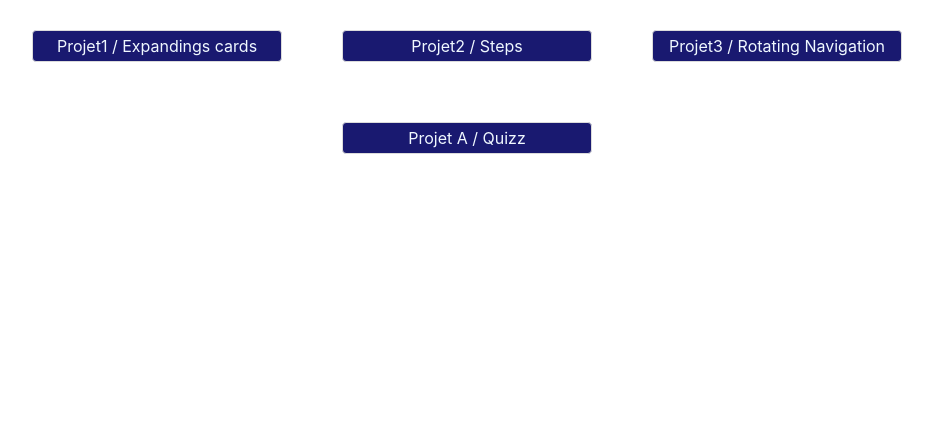
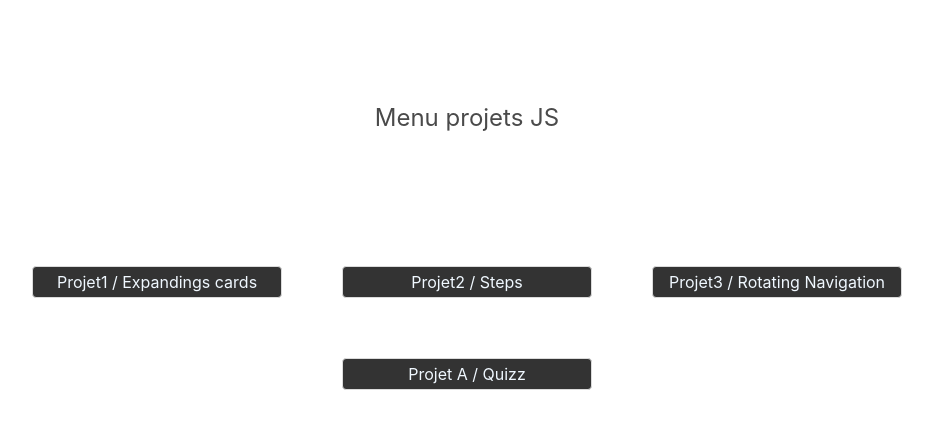
Before and after one commit to raphael56/50projetsJS, a plain HTML site: page index.html in a window 1280 px wide. Shown: the whole page, without its empty margins (173-1106 px from the left). Drawn offline with nearby package versions, Linux system fonts and the light colour scheme.

Commit message:
update menu

```diff
--- a/index.html
+++ b/index.html
@@ -9,7 +9,8 @@
     <link rel="stylesheet" href="style.css">
 </head>
 <body>
-<nav>
+<h1>Menu projets JS</h1>
+<div>
     <div class="menu-container container colums is-flex">
 
 
@@ -32,11 +33,11 @@
             <button class="column button button-1 ">Projet A / Quizz</button>
         </a>
 
-        </a>
-
+    </a>
     </div>
 
-</nav>
+</div>
+
 
 
 </body>
--- a/style.css
+++ b/style.css
@@ -1,3 +1,12 @@
+
+h1{
+    text-align: center;
+    font-size: 24px;
+    margin: 100px auto;
+}
+
+
+
 .menu-container{
     width: 100%;
     height: auto;
@@ -16,7 +25,11 @@
     background-color: grey;
 }
 .button-1, .button-2, .button-3{
-    background: midnightblue;
+    background: #333;
     color:aliceblue
 
 }
+.button-4{
+    background: #777 ;
+    color:beige;
+}
```
